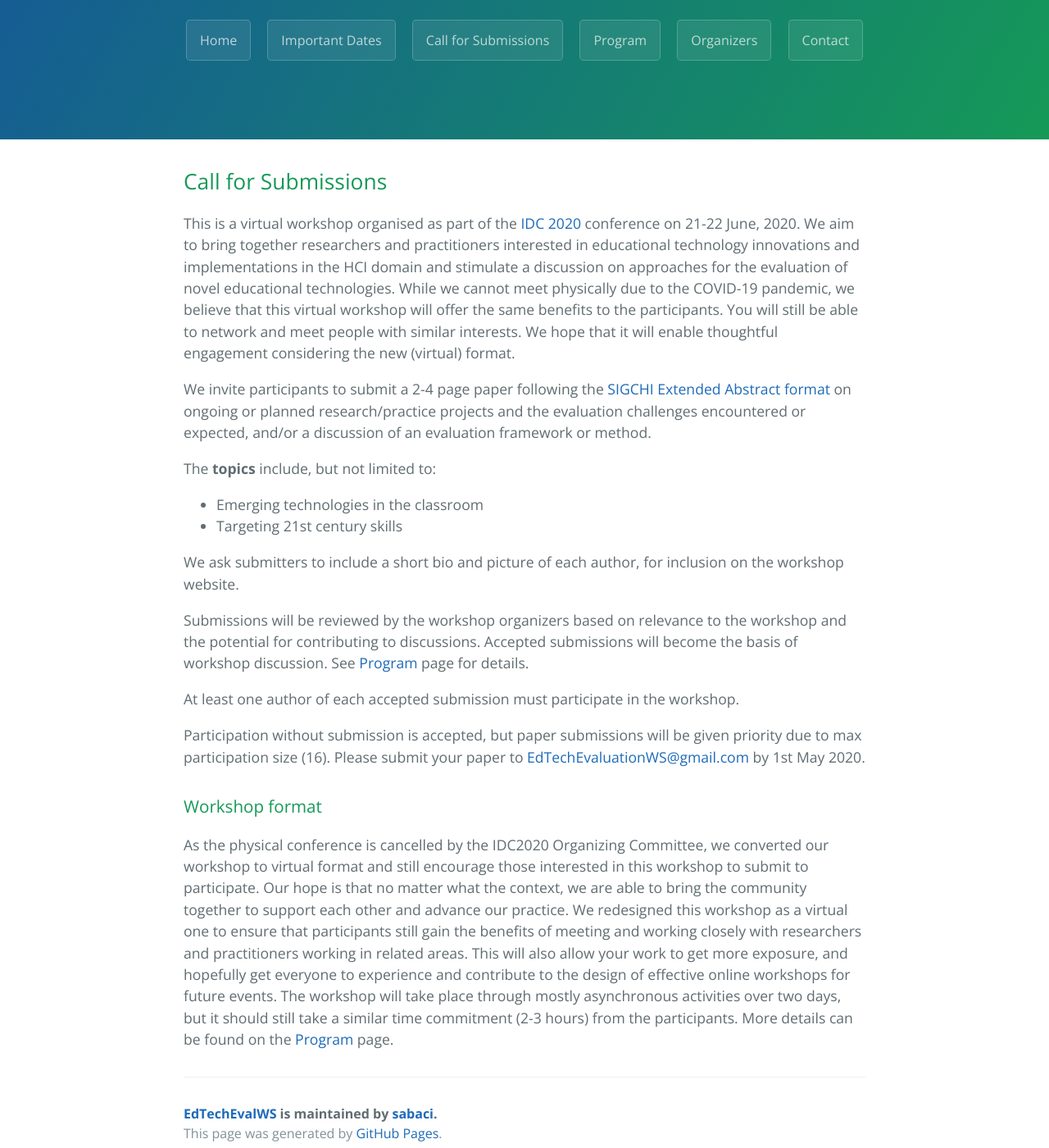
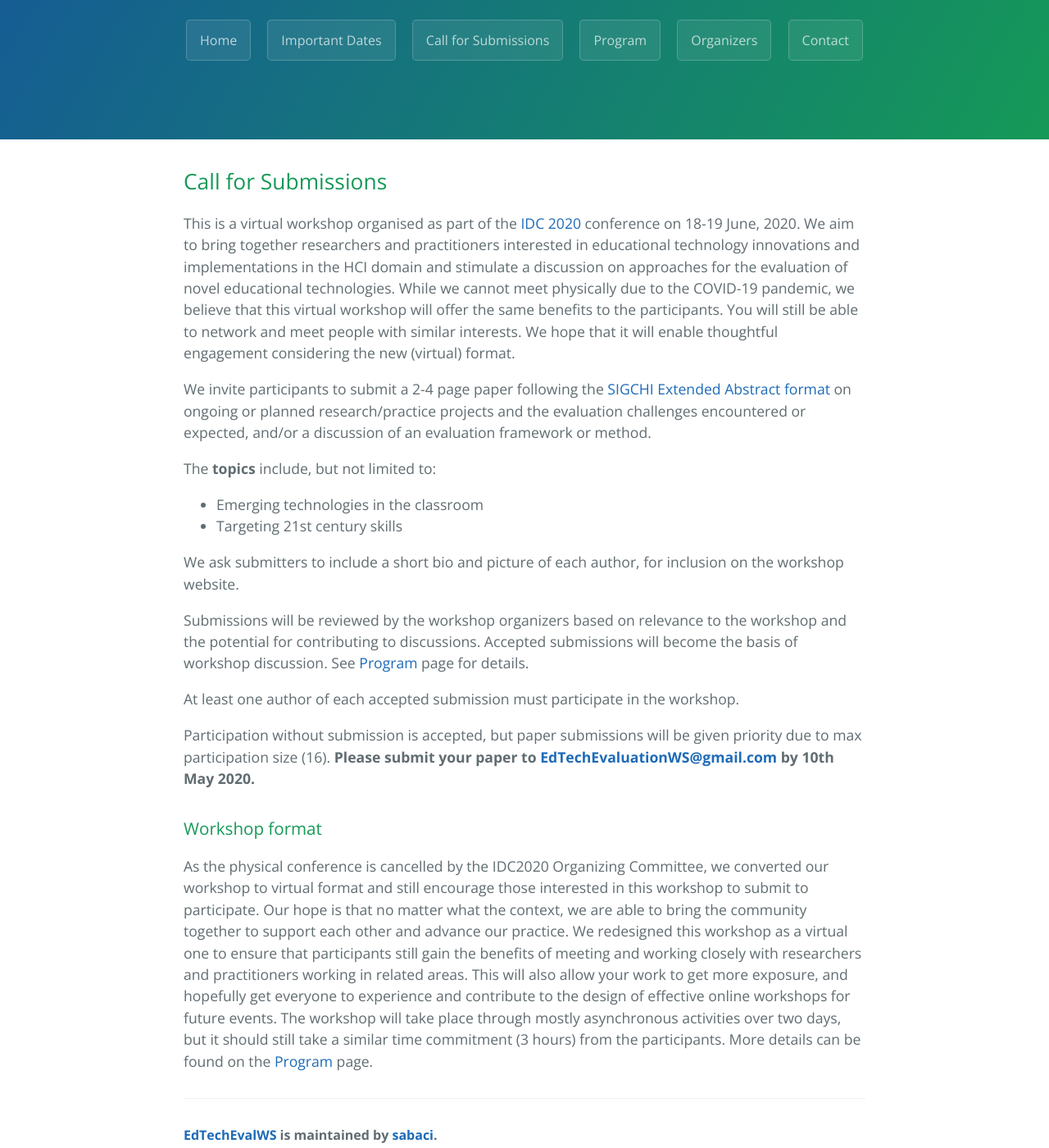
Before and after one commit to sabaci/EdTechEvalWS, a Jekyll site: the page built from submissions.md, in a window 1280 px wide and 1400 px high, scrolled down 213 px. Shown: the whole window at 82% size. Built offline with Jekyll 4.4.1, drawn with Linux system fonts in a browser that asks for light colours; our own code applies the rules of GitHub Pages for plain Markdown files.

Commit message:
Update submissions.md

```diff
--- a/submissions.md
+++ b/submissions.md
@@ -1,5 +1,5 @@
 ## Call for Submissions
-This is a virtual workshop organised as part of the [IDC 2020](https://idc.acm.org/2020/) conference on 21-22 June, 2020. We aim to bring together researchers and practitioners interested in educational technology innovations and implementations in the HCI domain and stimulate a discussion on approaches for the evaluation of novel educational technologies. While we cannot meet physically due to the COVID-19 pandemic, we believe that this virtual workshop will offer the same benefits to the participants. You will still be able to network and meet people with similar interests. We hope that it will enable thoughtful engagement considering the new (virtual) format.
+This is a virtual workshop organised as part of the [IDC 2020](https://idc.acm.org/2020/) conference on 18-19 June, 2020. We aim to bring together researchers and practitioners interested in educational technology innovations and implementations in the HCI domain and stimulate a discussion on approaches for the evaluation of novel educational technologies. While we cannot meet physically due to the COVID-19 pandemic, we believe that this virtual workshop will offer the same benefits to the participants. You will still be able to network and meet people with similar interests. We hope that it will enable thoughtful engagement considering the new (virtual) format.
 
 We invite participants to submit a 2-4 page paper following the [SIGCHI Extended Abstract format](https://idc.acm.org/2020/chi-proceedings-format/) on ongoing or planned research/practice projects and the evaluation challenges encountered or expected, and/or a discussion of an evaluation framework or method.
 
@@ -14,7 +14,7 @@ Submissions will be reviewed by the workshop organizers based on relevance to th
 
 At least one author of each accepted submission must participate in the workshop.
 
-Participation without submission is accepted, but paper submissions will be given priority due to max participation size (16). Please submit your paper to [EdTechEvaluationWS@gmail.com](mailto:edtechevaluationws@gmail.com) by 1st May 2020.
+Participation without submission is accepted, but paper submissions will be given priority due to max participation size (16). **Please submit your paper to [EdTechEvaluationWS@gmail.com](mailto:edtechevaluationws@gmail.com) by 10th May 2020.**
 
 ### Workshop format
-As the physical conference is cancelled by the IDC2020 Organizing Committee, we converted our workshop to virtual format and still encourage those interested in this workshop to submit to participate. Our hope is that no matter what the context, we are able to bring the community together to support each other and advance our practice. We redesigned this workshop as a virtual one to ensure that participants still gain the benefits of meeting and working closely with researchers and practitioners working in related areas. This will also allow your work to get more exposure, and hopefully get everyone to experience and contribute to the design of effective online workshops for future events. The workshop will take place through mostly asynchronous activities over two days, but it should still take a similar time commitment (2-3 hours) from the participants. More details can be found on the [Program](https://sabaci.github.io/EdTechEvalWS/program.html) page.
+As the physical conference is cancelled by the IDC2020 Organizing Committee, we converted our workshop to virtual format and still encourage those interested in this workshop to submit to participate. Our hope is that no matter what the context, we are able to bring the community together to support each other and advance our practice. We redesigned this workshop as a virtual one to ensure that participants still gain the benefits of meeting and working closely with researchers and practitioners working in related areas. This will also allow your work to get more exposure, and hopefully get everyone to experience and contribute to the design of effective online workshops for future events. The workshop will take place through mostly asynchronous activities over two days, but it should still take a similar time commitment (3 hours) from the participants. More details can be found on the [Program](https://sabaci.github.io/EdTechEvalWS/program.html) page.
```
